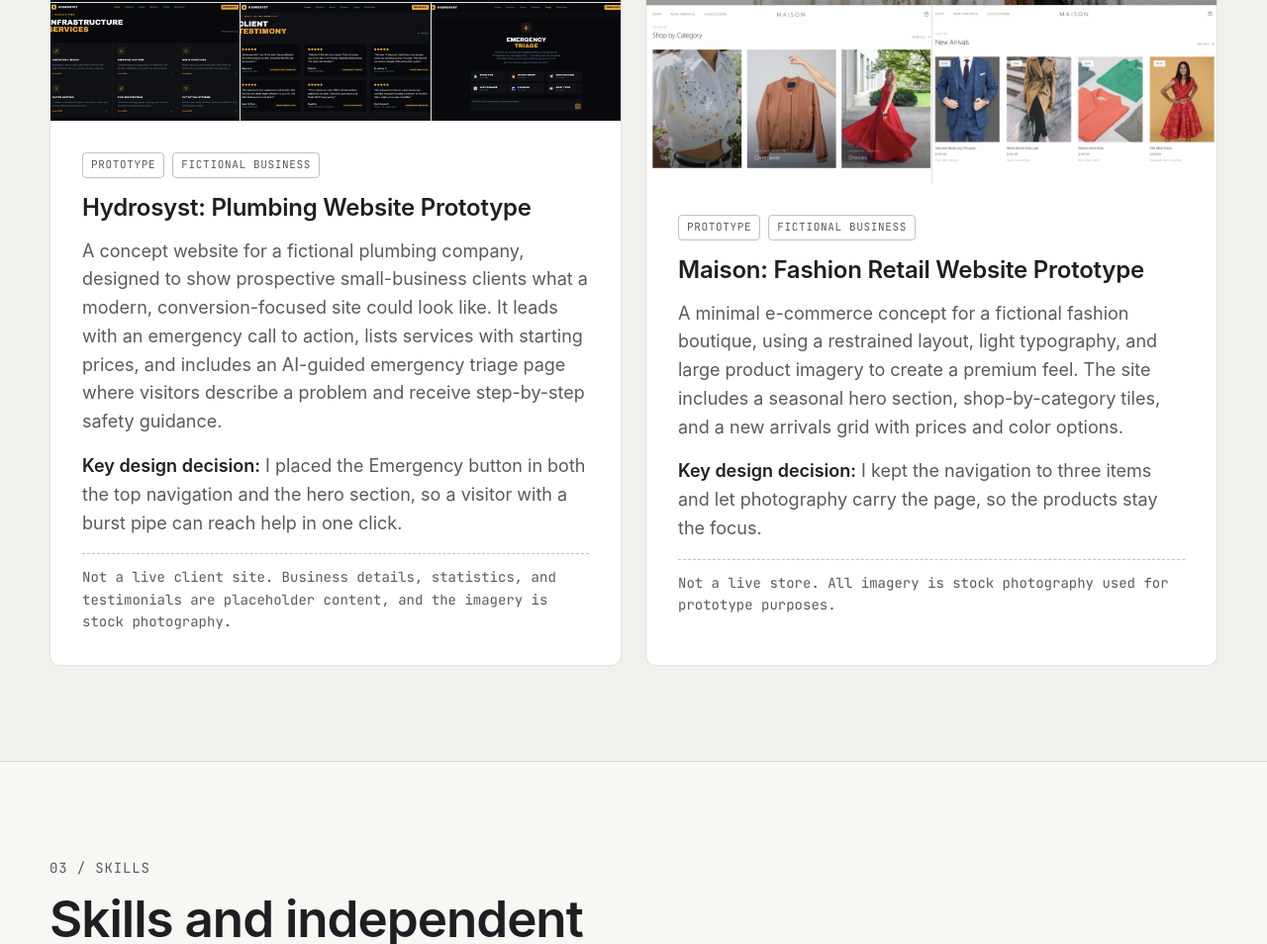
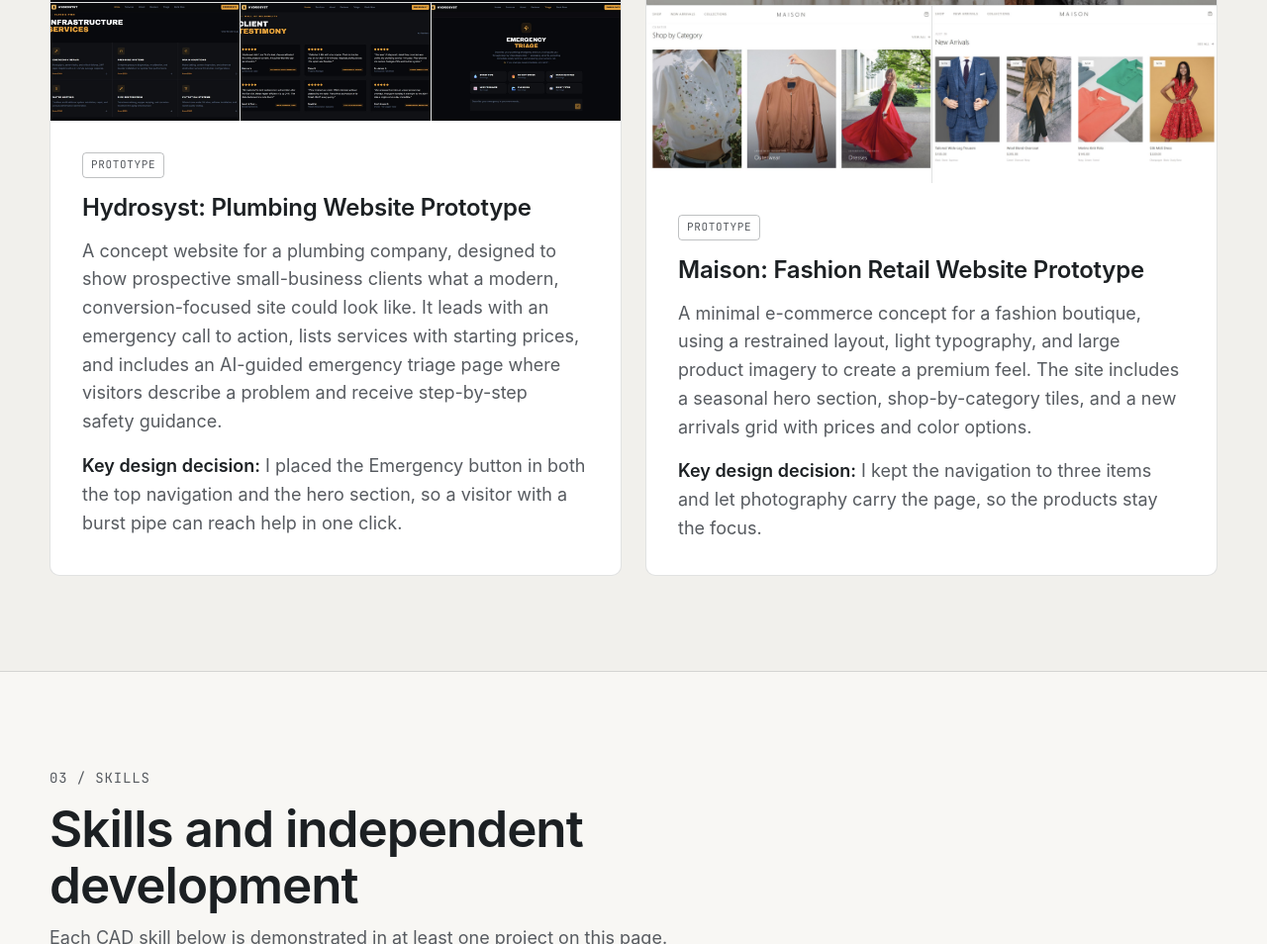
Before and after one commit to cbargenda/cbargenda.github.io, a plain HTML site: page index.html in a window 1280 px wide. Shown: the part 6549-7503 px from the top of the page at 99% size. Drawn offline with Linux system fonts and the light colour scheme; a web font is replaced by a local one.

Commit message:
Simplify prototype labels

```diff
--- a/index.html
+++ b/index.html
@@ -307,36 +307,34 @@
 
       <article class="web-card reveal" aria-labelledby="hy-title">
         <div class="web-shots">
-          <figure class="shot"><button type="button" data-full="assets/hydrosyst-1.jpg" data-caption="Hydrosyst homepage (prototype for a fictional business)."><img width="1600" height="845" decoding="async" src="assets/hydrosyst-1.jpg" alt="Hydrosyst prototype homepage with dark theme and an Emergency Dispatch button" loading="lazy"></button></figure>
+          <figure class="shot"><button type="button" data-full="assets/hydrosyst-1.jpg" data-caption="Hydrosyst homepage."><img width="1600" height="845" decoding="async" src="assets/hydrosyst-1.jpg" alt="Hydrosyst prototype homepage with dark theme and an Emergency Dispatch button" loading="lazy"></button></figure>
           <div class="row">
             <figure class="shot"><button type="button" data-full="assets/hydrosyst-2.jpg" data-caption="Services grid with starting prices."><img width="1600" height="849" decoding="async" src="assets/hydrosyst-2.jpg" alt="Hydrosyst services grid" loading="lazy"></button></figure>
-            <figure class="shot"><button type="button" data-full="assets/hydrosyst-3.jpg" data-caption="Testimonials section (placeholder content)."><img width="1600" height="845" decoding="async" src="assets/hydrosyst-3.jpg" alt="Hydrosyst testimonials section" loading="lazy"></button></figure>
+            <figure class="shot"><button type="button" data-full="assets/hydrosyst-3.jpg" data-caption="Testimonials section."><img width="1600" height="845" decoding="async" src="assets/hydrosyst-3.jpg" alt="Hydrosyst testimonials section" loading="lazy"></button></figure>
             <figure class="shot"><button type="button" data-full="assets/hydrosyst-4.jpg" data-caption="AI-guided emergency triage page."><img width="1600" height="829" decoding="async" src="assets/hydrosyst-4.jpg" alt="Hydrosyst emergency triage page with issue categories and a text input" loading="lazy"></button></figure>
           </div>
         </div>
         <div class="web-body">
-          <div class="badge-row"><span class="badge">Prototype</span><span class="badge">Fictional business</span></div>
+          <div class="badge-row"><span class="badge">Prototype</span></div>
           <h3 id="hy-title">Hydrosyst: Plumbing Website Prototype</h3>
-          <p>A concept website for a fictional plumbing company, designed to show prospective small-business clients what a modern, conversion-focused site could look like. It leads with an emergency call to action, lists services with starting prices, and includes an AI-guided emergency triage page where visitors describe a problem and receive step-by-step safety guidance.</p>
+          <p>A concept website for a plumbing company, designed to show prospective small-business clients what a modern, conversion-focused site could look like. It leads with an emergency call to action, lists services with starting prices, and includes an AI-guided emergency triage page where visitors describe a problem and receive step-by-step safety guidance.</p>
           <p><strong>Key design decision:</strong> I placed the Emergency button in both the top navigation and the hero section, so a visitor with a burst pipe can reach help in one click.</p>
-          <p class="note">Not a live client site. Business details, statistics, and testimonials are placeholder content, and the imagery is stock photography.</p>
         </div>
       </article>
 
       <article class="web-card reveal" aria-labelledby="ma-title">
         <div class="web-shots">
-          <figure class="shot"><button type="button" data-full="assets/maison-1.jpg" data-caption="Maison homepage (prototype for a fictional business)."><img width="1600" height="853" decoding="async" src="assets/maison-1.jpg" alt="Maison prototype homepage with a clothing rack hero image" loading="lazy"></button></figure>
+          <figure class="shot"><button type="button" data-full="assets/maison-1.jpg" data-caption="Maison homepage."><img width="1600" height="853" decoding="async" src="assets/maison-1.jpg" alt="Maison prototype homepage with a clothing rack hero image" loading="lazy"></button></figure>
           <div class="row">
             <figure class="shot"><button type="button" data-full="assets/maison-2.jpg" data-caption="Shop-by-category tiles."><img width="1600" height="860" decoding="async" src="assets/maison-2.jpg" alt="Maison shop by category section" loading="lazy"></button></figure>
             <figure class="shot"><button type="button" data-full="assets/maison-3.jpg" data-caption="New arrivals grid with prices and color options."><img width="1600" height="848" decoding="async" src="assets/maison-3.jpg" alt="Maison new arrivals product grid" loading="lazy"></button></figure>
           </div>
         </div>
         <div class="web-body">
-          <div class="badge-row"><span class="badge">Prototype</span><span class="badge">Fictional business</span></div>
+          <div class="badge-row"><span class="badge">Prototype</span></div>
           <h3 id="ma-title">Maison: Fashion Retail Website Prototype</h3>
-          <p>A minimal e-commerce concept for a fictional fashion boutique, using a restrained layout, light typography, and large product imagery to create a premium feel. The site includes a seasonal hero section, shop-by-category tiles, and a new arrivals grid with prices and color options.</p>
+          <p>A minimal e-commerce concept for a fashion boutique, using a restrained layout, light typography, and large product imagery to create a premium feel. The site includes a seasonal hero section, shop-by-category tiles, and a new arrivals grid with prices and color options.</p>
           <p><strong>Key design decision:</strong> I kept the navigation to three items and let photography carry the page, so the products stay the focus.</p>
-          <p class="note">Not a live store. All imagery is stock photography used for prototype purposes.</p>
         </div>
       </article>
     </div>
```
